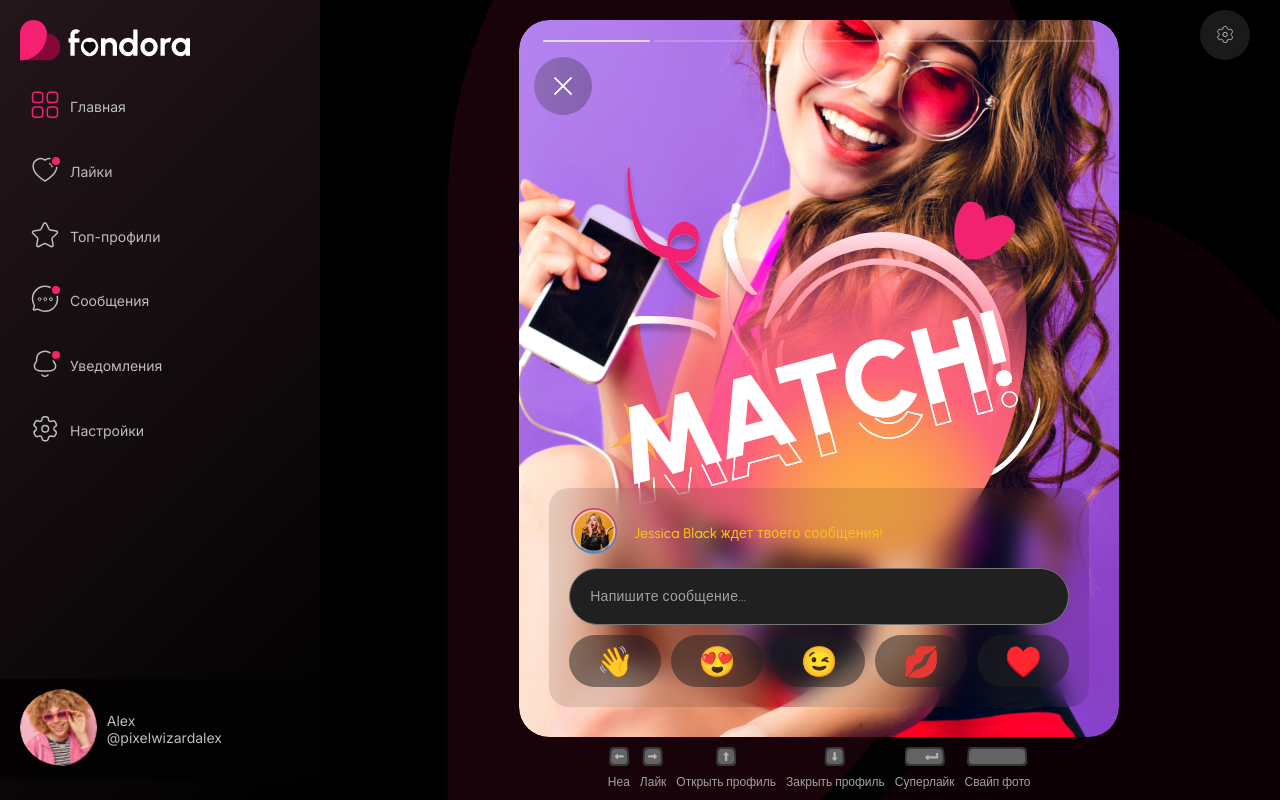
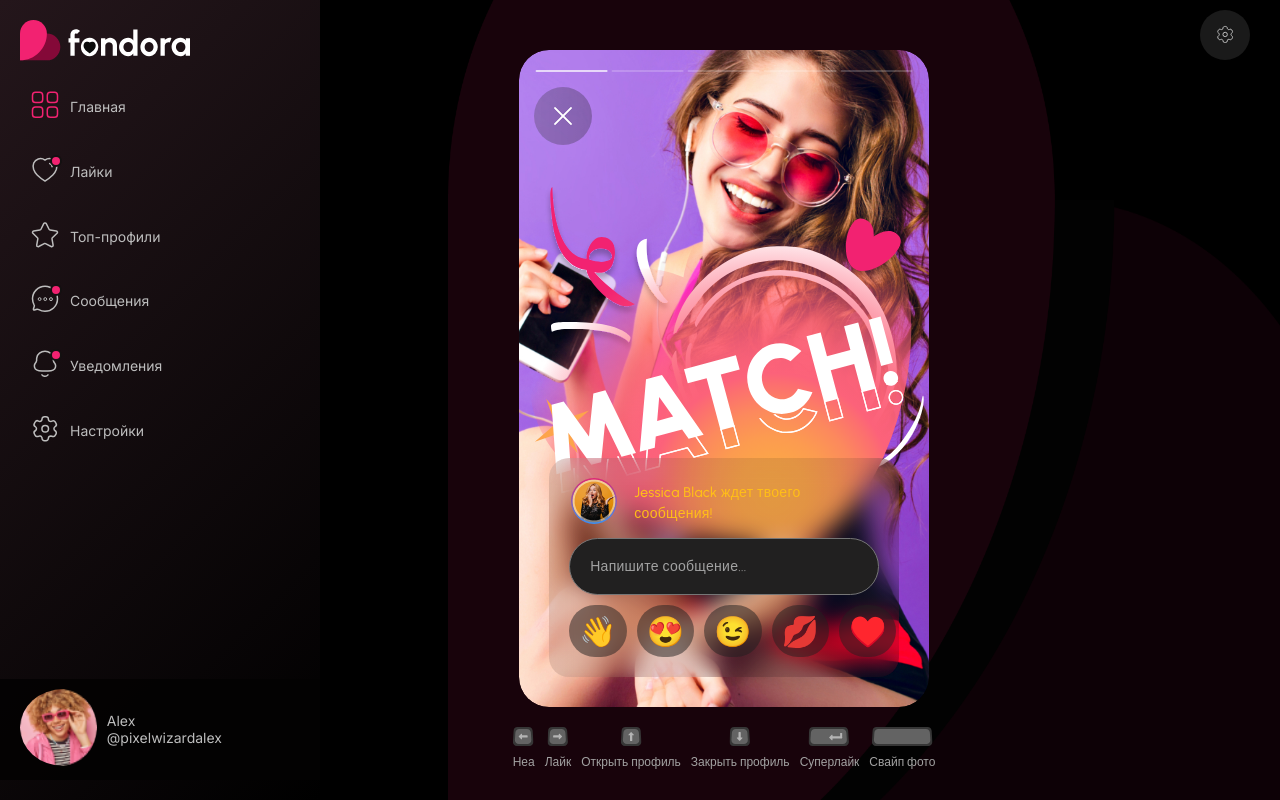
Before and after one commit to dmitryfrontender/fondora, a React (Create React App) app: page / in a window 1280 px wide. Built offline with nearby package versions, Linux system fonts and the light colour scheme.

Commit message:
tutorial

```diff
--- a/src/components/EnterMessage/EnterMessage.scss
+++ b/src/components/EnterMessage/EnterMessage.scss
@@ -50,7 +50,7 @@
 					justify-content: center;
 				}
 			}
-			@media screen and (min-width: 1023px) {
+			@media screen and (min-width: 1024px) {
 				.activeSendBtn:hover{
 					padding: 6px;
 					border: 1px solid rgb(105, 101, 101);
@@ -81,7 +81,7 @@
 			align-items: center;
 			justify-content: center;
 		}
-		@media screen and (min-width: 1023px) {
+		@media screen and (min-width: 1024px) {
 			button:hover{
 				background: rgb(54, 52, 52);
 				transition: all ease 0.3s;
--- a/src/components/GamePad/GamePad.scss
+++ b/src/components/GamePad/GamePad.scss
@@ -1,9 +1,9 @@
 .GamePad {
 	--side-padding: 20px;
-	--top-padding: 20px;
+	--top-padding: 50px;
 	--right-margin: 29vw;
 	--left-margin: 39vw;
-	--bottom-padding: 83px;
+	--bottom-padding: 93px;
 
 	/* gradient color variable */
 	--g: #0000 98%, #0008;
@@ -19,8 +19,8 @@
 	align-items: center;
 	justify-content: center;
 	width: calc(100% - var(--left-margin) - var(--right-margin));
-	min-width: 600px;
-	height: calc(100% - var(--bottom-padding));
+	min-width: 35vh;
+	height: calc(100% - var(--bottom-padding) - var(--top-padding));
 	padding: var(--top-padding) var(--side-padding) var(--bottom-padding);
 	position: relative;
 	margin: 0 var(--right-margin) 0 var(--left-margin);
@@ -148,7 +148,7 @@
 			align-items: center;
 		}
 
-		button {
+		span {
 			color: #a2a2a2;
 			font-family: var(--font-family-urbanist);
 			font-size: 12px;
@@ -163,7 +163,6 @@
 			background: none;
 			border: none;
 			padding: 0;
-			cursor: pointer;
 			white-space: nowrap;
 		}
 	}
--- a/src/components/GamePad/GamePad.tsx
+++ b/src/components/GamePad/GamePad.tsx
@@ -287,40 +287,40 @@ const GamePad = () => {
 				<div className='GamePadTutorial'>
 					<ul>
 						<li>
-							<button>
+							<span>
 								<SVGIcon name='noBtn' width={21} size={19} />
 								<span className='text'>Неа</span>
-							</button>
+							</span>
 						</li>
 						<li>
-							<button>
+							<span>
 								<SVGIcon name='likeBtn' width={21} size={19} />
 								<span className='text'>Лайк</span>
-							</button>
+							</span>
 						</li>
 						<li>
-							<button>
+							<span>
 								<SVGIcon name='openProfile' width={21} size={19} />
 								<span className='text'>Открыть профиль</span>
-							</button>
+							</span>
 						</li>
 						<li>
-							<button>
+							<span>
 								<SVGIcon name='closeProfile' width={21} size={19} />
 								<span className='text'>Закрыть профиль</span>
-							</button>
+							</span>
 						</li>
 						<li>
-							<button>
+							<span>
 								<SVGIcon name='superLikeBtn' width={41} size={19} />
 								<span className='text'>Суперлайк</span>
-							</button>
+							</span>
 						</li>
 						<li>
-							<button>
+							<span>
 								<SVGIcon name='swipeBtn' width={61} size={19} />
 								<span className='text'>Свайп фото</span>
-							</button>
+							</span>
 						</li>
 					</ul>
 				</div>
--- a/src/components/GamePad/MediaGamePad.scss
+++ b/src/components/GamePad/MediaGamePad.scss
@@ -1,7 +1,7 @@
-@media screen and (max-width: 1024px) {
+@media screen and (max-width: 1023px) {
 	.GamePad {
 		width: 100vw;
-		// max-width: 600px;
+		min-width: initial;
 		height: calc(100vh - clamp(102px, 13vw, 110px));
 		padding: clamp(102px, 13vw, 110px) 0 0;
 		margin: 0 auto;
```
Also changed, not shown: src/components/DefaultBtn/DefaultBtn.scss (+4 -4 lines), src/components/Modals/LikesFilterModal/FilterModal.scss (+4 -4 lines).
